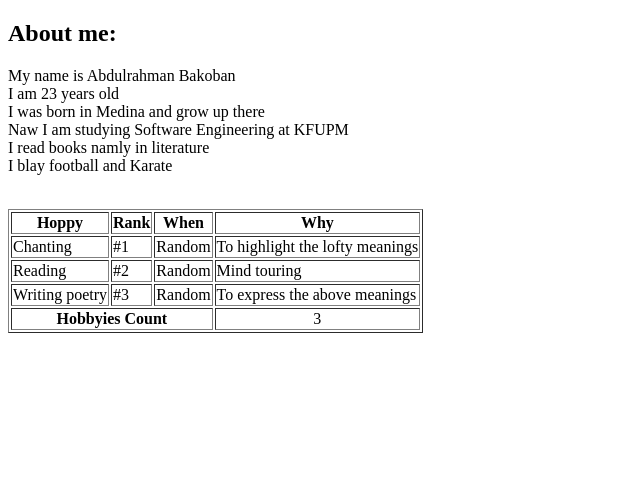
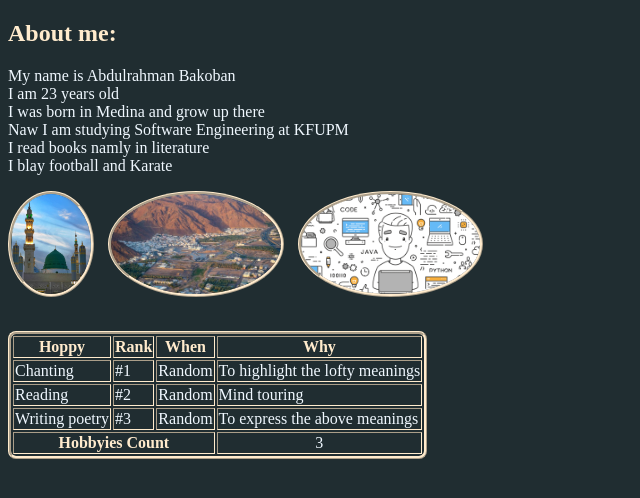
Before and after one commit to asmb1235/SWE-363-231, a plain HTML site: page details.html in a window 1280 px wide. Shown: the whole page, without its empty margins (0-640 px from the left). Drawn offline with Linux system fonts and the light colour scheme.

Commit message:
2nd commit
dark-theme

```diff
--- /dev/null
+++ b/dark-theme.css
@@ -0,0 +1,43 @@
+body {
+    background-color: rgb(32, 45, 49);
+}
+h1 {
+    color: blanchedalmond;
+}
+h2 {
+    color: blanchedalmond;
+}
+
+
+.my-pic{
+    border-color: blanchedalmond;
+    border: 4mm ridge blanchedalmond;
+    border-radius: 15px;
+
+}
+section img{
+    border-radius: 100%;
+    border-color: blanchedalmond;
+    border-style:ridge ;
+    margin-bottom: 30px;
+    margin-right: 10px;
+}
+p{
+    color: aliceblue;
+}
+label{
+    color: aliceblue;
+}
+a{
+    color: rgb(151, 232, 235);
+}
+table{
+    color: aliceblue;
+    border-radius: 8px;
+    border-width: 1mm;
+    border-color: blanchedalmond;
+    border-style: ridge;
+}
+th{
+    color: blanchedalmond;
+}
--- a/details.html
+++ b/details.html
@@ -3,8 +3,10 @@
 <html>
     <head>
         <title>Details</title>
+        <link rel="stylesheet" href="dark-theme.css">
     </head>
     <body>
+        <section>
         <h2>About me:</h2>
         <p>My name is Abdulrahman Bakoban
             <br>I am 23 years old
@@ -13,7 +15,29 @@
             <br>I read books namly in literature
             <br>I blay football and Karate
         </p>
-        <br>
+        </section>
+
+        <section>
+            <img
+            class= "Mosque"
+            src="المسجد النبوي.jfif"
+            alt="a pictur of Prophet's Mosque"
+            height="100"
+            />
+            <img
+            class= "Uhud"
+            src="جبل أحد.jpg"
+            alt="a pictur of Mount Uhud"
+            height="100"
+            />
+            <img
+            class= "swe"
+            src="swe.png"
+            alt="a pictur of Software engineering student"
+            height="100"
+            />
+        </section>
+
         <table border="1">
             <tr>
                 <th>Hoppy</th>
```
Also changed, not shown: contact.html (+4 -1 lines), index.html (+1 -0 lines), swe.png (added), المسجد النبوي.jfif (added), جبل أحد.jpg (added).
